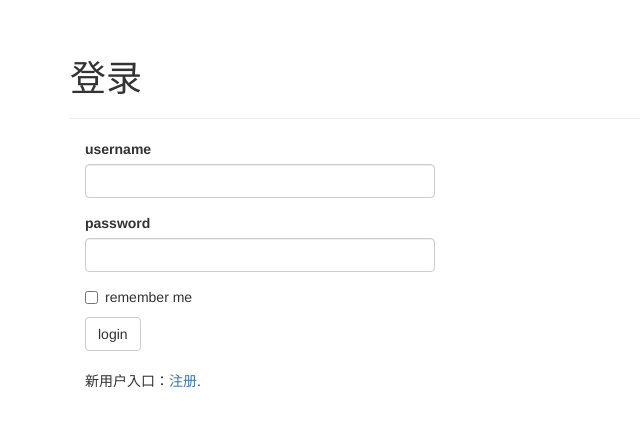
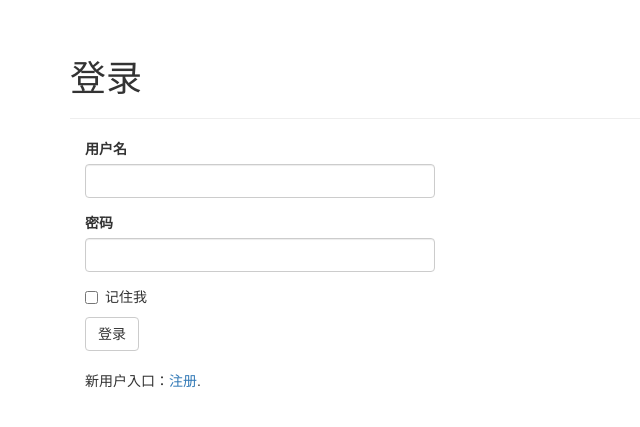
Before and after one commit to XiaochenCui/english_study_flask, a Flask app: a page that uses vocabulary/templates/base.html in a window 1280 px wide. Shown: the part 51-478 px from the top of the page, without its empty margins (0-640 px from the left). Run offline with Flask 2, Linux system fonts and the light colour scheme; some libraries are stand-ins or nearby versions.

Commit message:
完善页面逻辑

```diff
--- a/vocabulary/auth/forms.py
+++ b/vocabulary/auth/forms.py
@@ -6,13 +6,13 @@ from vocabulary.models import User
 
 
 class LoginForm(Form):
-    username = StringField('username', validators=[Length(1, 64)])
+    username = StringField('用户名', validators=[Length(1, 64)])
 
-    password = PasswordField('password', validators=[Length(1, 64)])
+    password = PasswordField('密码', validators=[Length(1, 64)])
 
-    remember_me = BooleanField('remember me')
+    remember_me = BooleanField('记住我')
 
-    submit = SubmitField('login')
+    submit = SubmitField('登录')
 
 
 class RegistrationForm(Form):
@@ -24,7 +24,7 @@ class RegistrationForm(Form):
     password2 = PasswordField('确认密码', validators=[
         InputRequired()])
 
-    submit = SubmitField('register')
+    submit = SubmitField('注册')
 
     def validate_username(self, field):
         if User.query.filter_by(username = field.data).first():
--- a/vocabulary/auth/views.py
+++ b/vocabulary/auth/views.py
@@ -23,7 +23,7 @@ def login():
             login_user(user, remember=form.remember_me.data)
             return redirect(url_for('main.index'))
         else:
-            flash('incorrect username or password')
+            flash('用户名或密码错误')
             return redirect(url_for('auth.login'))
     else:
         return render_template('auth/login.html', form=form)
--- a/vocabulary/templates/base.html
+++ b/vocabulary/templates/base.html
@@ -7,8 +7,9 @@
 {% block head %}
     {{ super() }}
     <meta charset="UTF-8">
-    <link rel="stylesheet" type="text/css" href="{{ url_for('static', filename='styles.css') }}">
-    <link rel="stylesheet" type="text/css" href="{{ url_for('static', filename='heroic-features.css') }}">
+    <link rel="shortcut icon" href="{{ url_for('static', filename='iMac-icon.png') }}" type="image/x-icon">
+    <link rel="stylesheet" type="text/css" href="{{ url_for('static', filename='css/styles.css') }}">
+    <link rel="stylesheet" type="text/css" href="{{ url_for('static', filename='css/heroic-features.css') }}">
 {% endblock %}
 
 {% block navbar %}
--- a/vocabulary/templates/word_learn.html
+++ b/vocabulary/templates/word_learn.html
@@ -43,7 +43,7 @@
 
 {% block scripts %}
     {{ super() }}
-    <script>
+    <script type="text/javascript">
         $(document).ready(function () {
 
             // 初始化words
@@ -101,8 +101,8 @@
                     $('#phonetic').text(word.phonetic);
                     $('#description').text(word.description);
 
+                    // 更改查看笔记按钮的链接
                     var h = $('#view-notes').attr('href');
-
                     $('#view-notes').attr('href', (h.replace(/(.+\/).+/, '$1' + word.word)));
                 }
                 else {
```
Also changed, not shown: vocabulary/main/views.py (+17 -14 lines), vocabulary/static/css/heroic-features.css (renamed from vocabulary/static/heroic-features.css), vocabulary/static/css/styles.css (renamed from vocabulary/static/styles.css), vocabulary/static/iMac-icon.png (added), vocabulary/static/word_learn.js (deleted).
